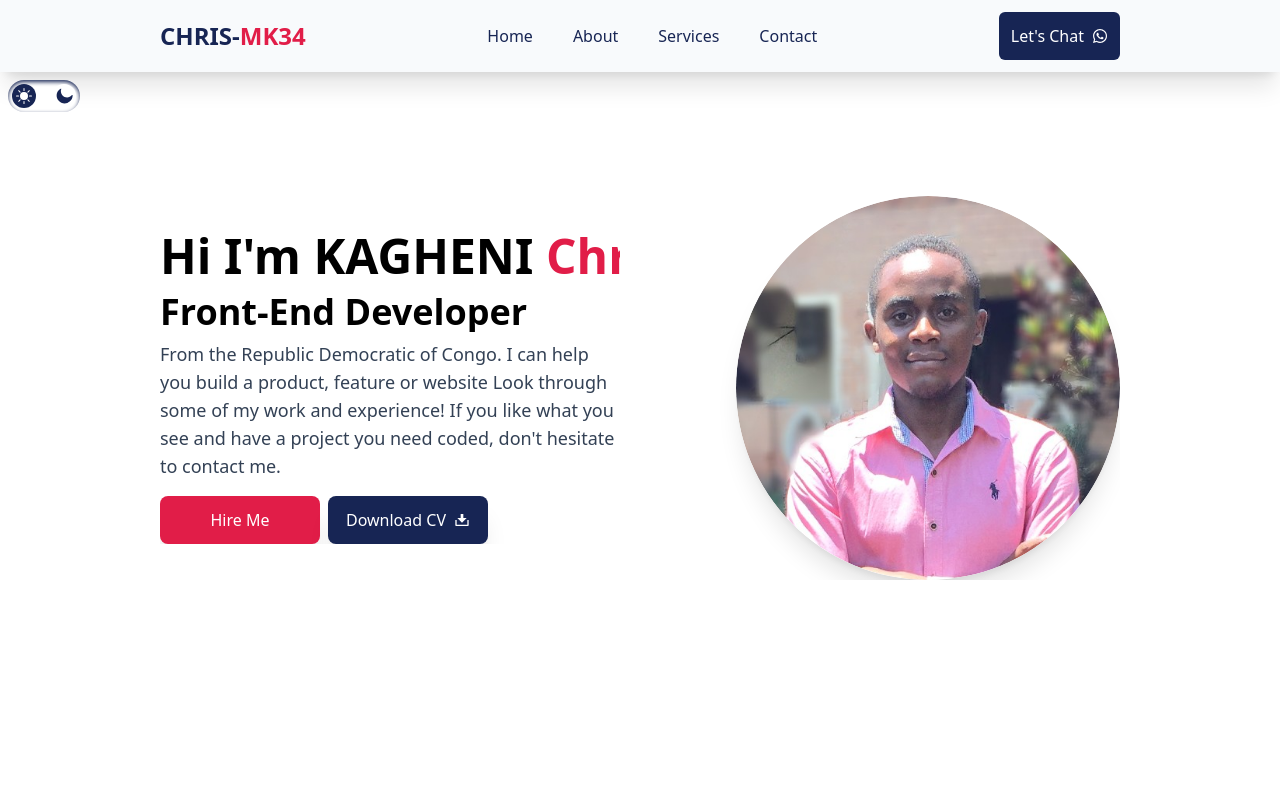
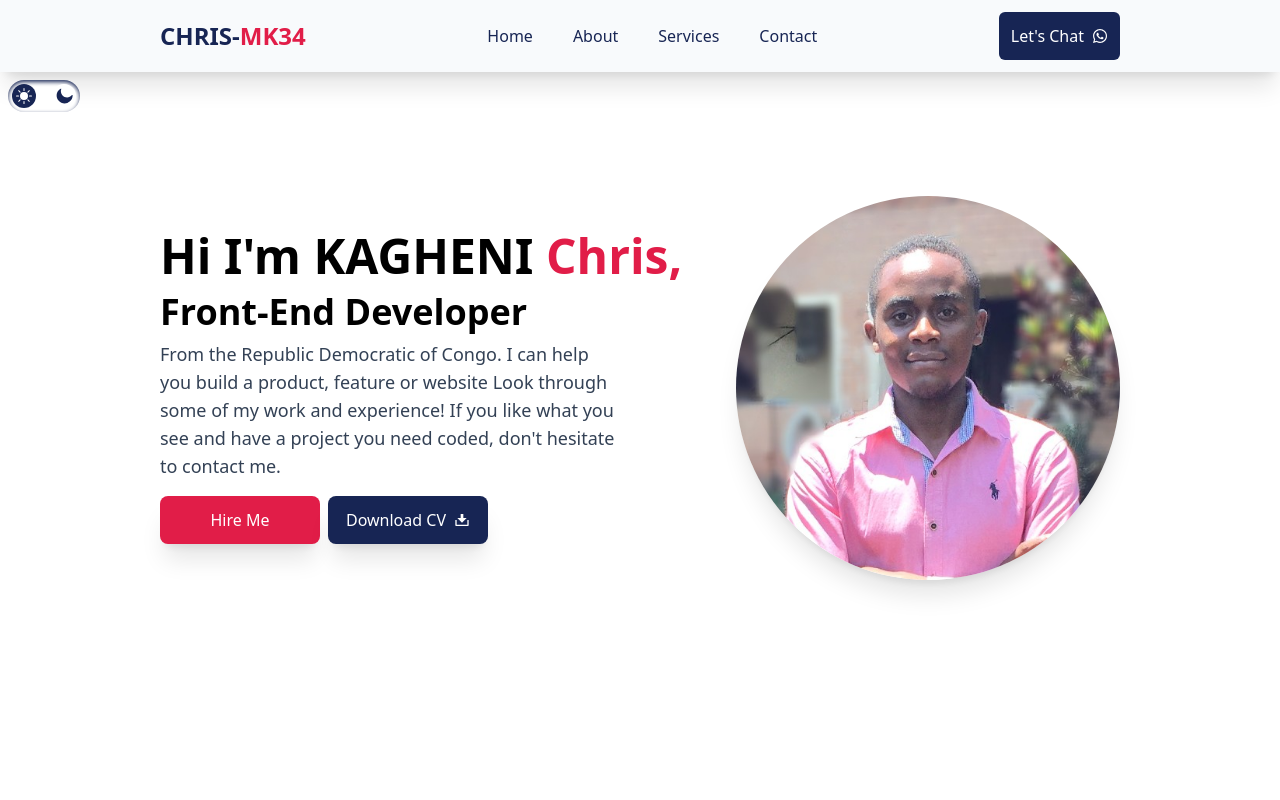
Before and after one commit to Kaghenimbale/next_portfolio, a Next.js app: page / in a window 1280 px wide. Shown: the top 800 px of the page. Built offline with nearby package versions, Linux system fonts and the light colour scheme.

Commit message:
Add modification to the styling

```diff
--- a/app/globals.css
+++ b/app/globals.css
@@ -18,10 +18,6 @@
 }
 
 * {
-  overflow-x: hidden;
-  margin: 0;
-  padding: 0;
-  box-sizing: border-box;
   font-family: system-ui, -apple-system, BlinkMacSystemFont, "Segoe UI", Roboto,
     Oxygen, Ubuntu, Cantarell, "Open Sans", "Helvetica Neue", sans-serif;
 }
```
